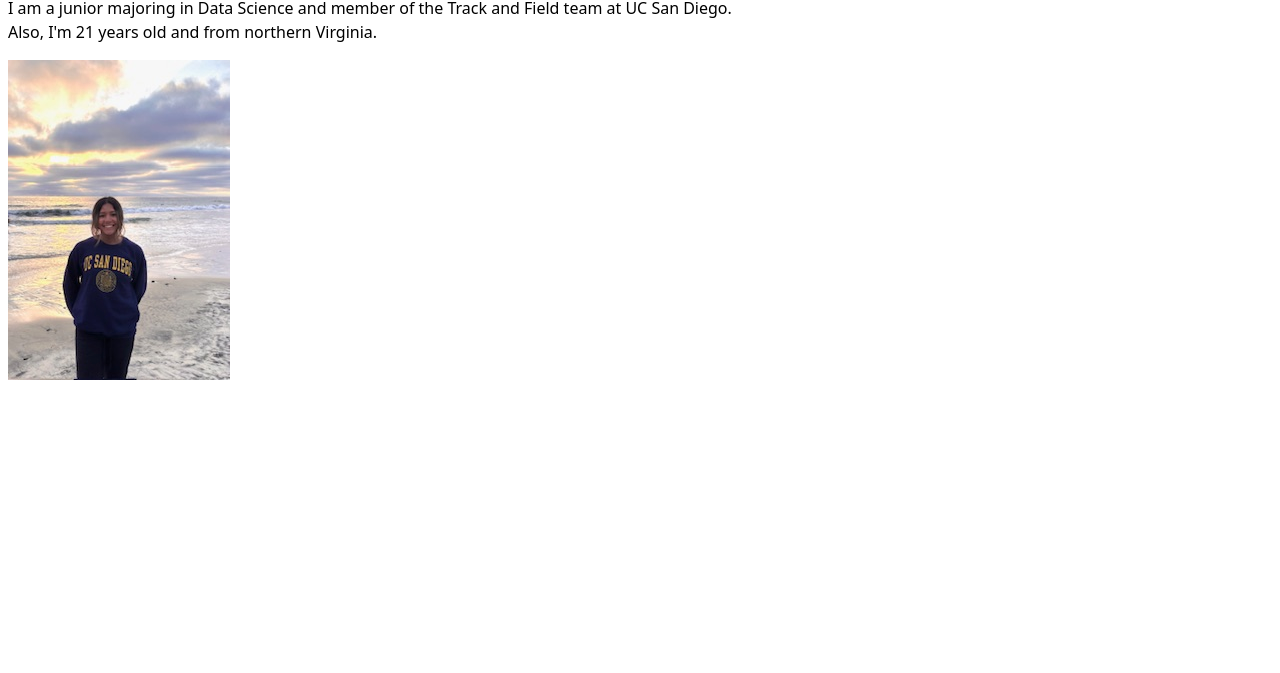
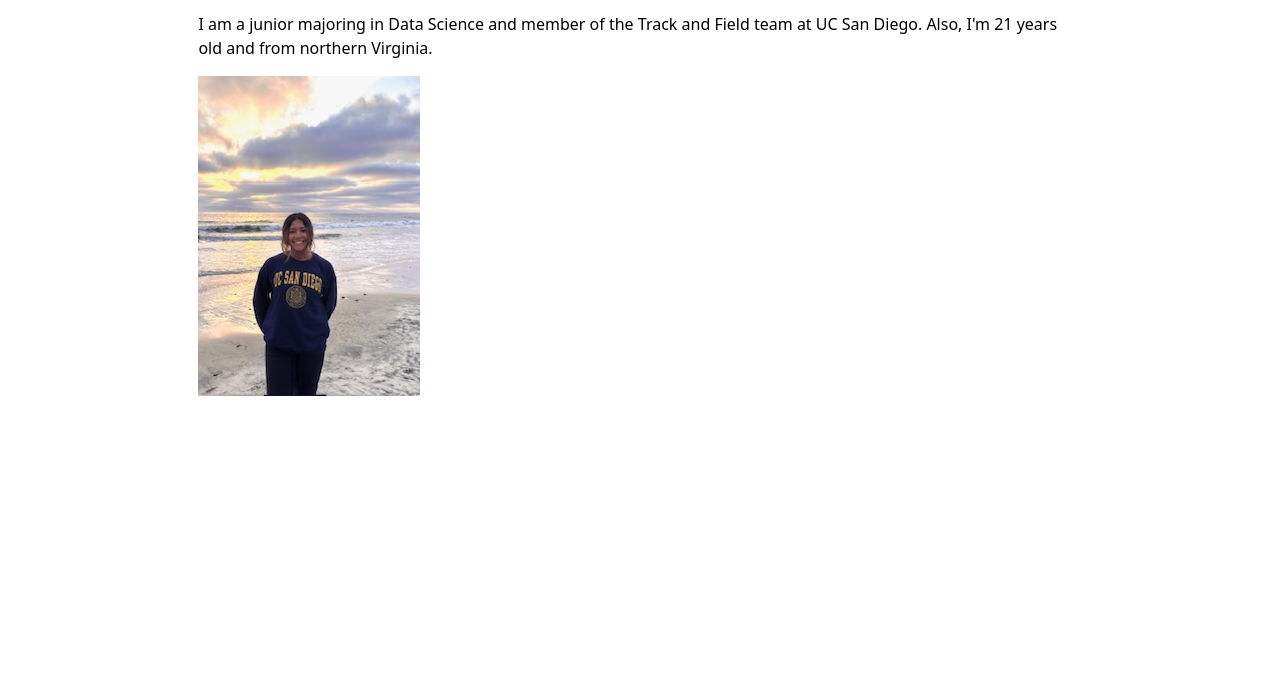
Before and after one commit to j-r-dial/JuliaDial_lab1_DSC106, a plain HTML site: page index.html in a window 1280 px wide. Shown: the part 127-800 px from the top of the page. Drawn offline with Linux system fonts and the light colour scheme.

Commit message:
Update style.css
padding, margin-line

```diff
--- a/style.css
+++ b/style.css
@@ -3,5 +3,7 @@ body {
          and use the OS’s UI font as the website font
        */
     font: 100%/1.5 system-ui;
-    max-width: 80ch;
+    max-width: 100ch;
+    margin-inline: max(1em, (100% - 100ch) / 2);
+    padding: 1rem;
   }
```
